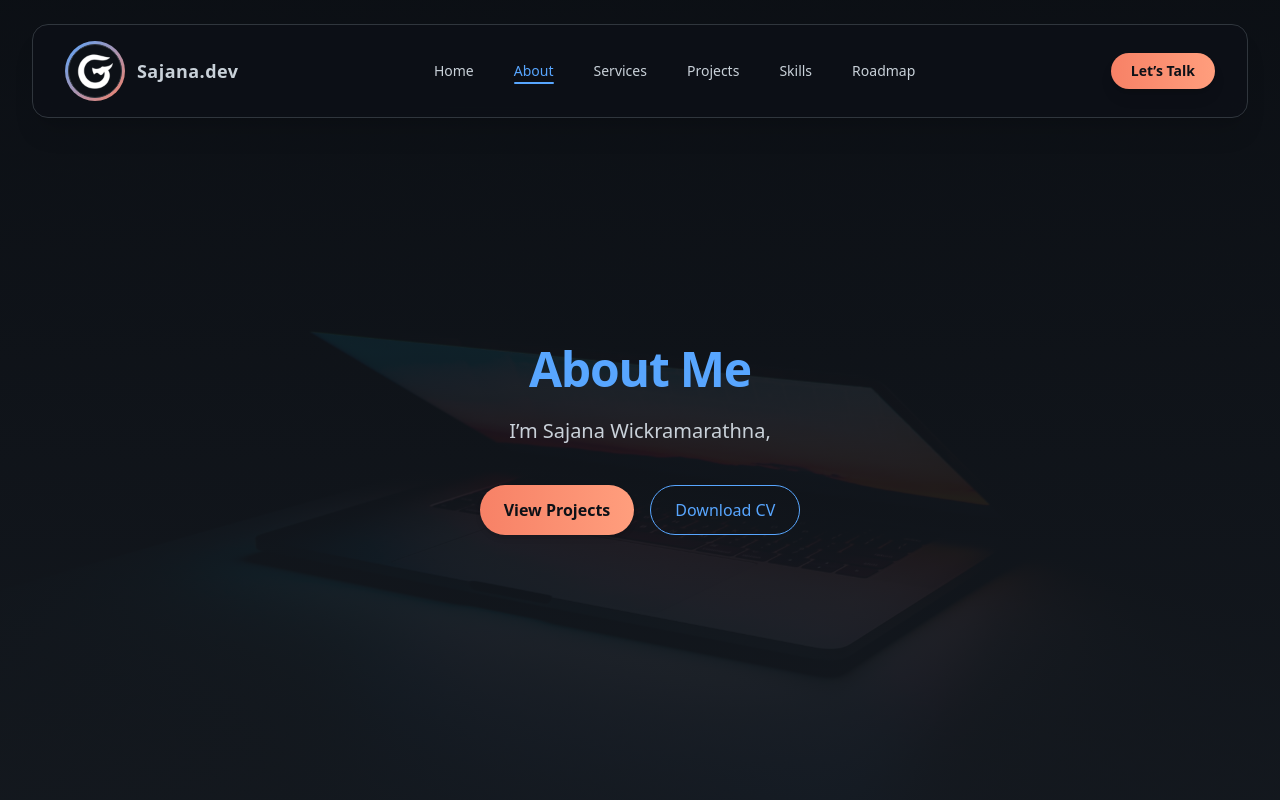
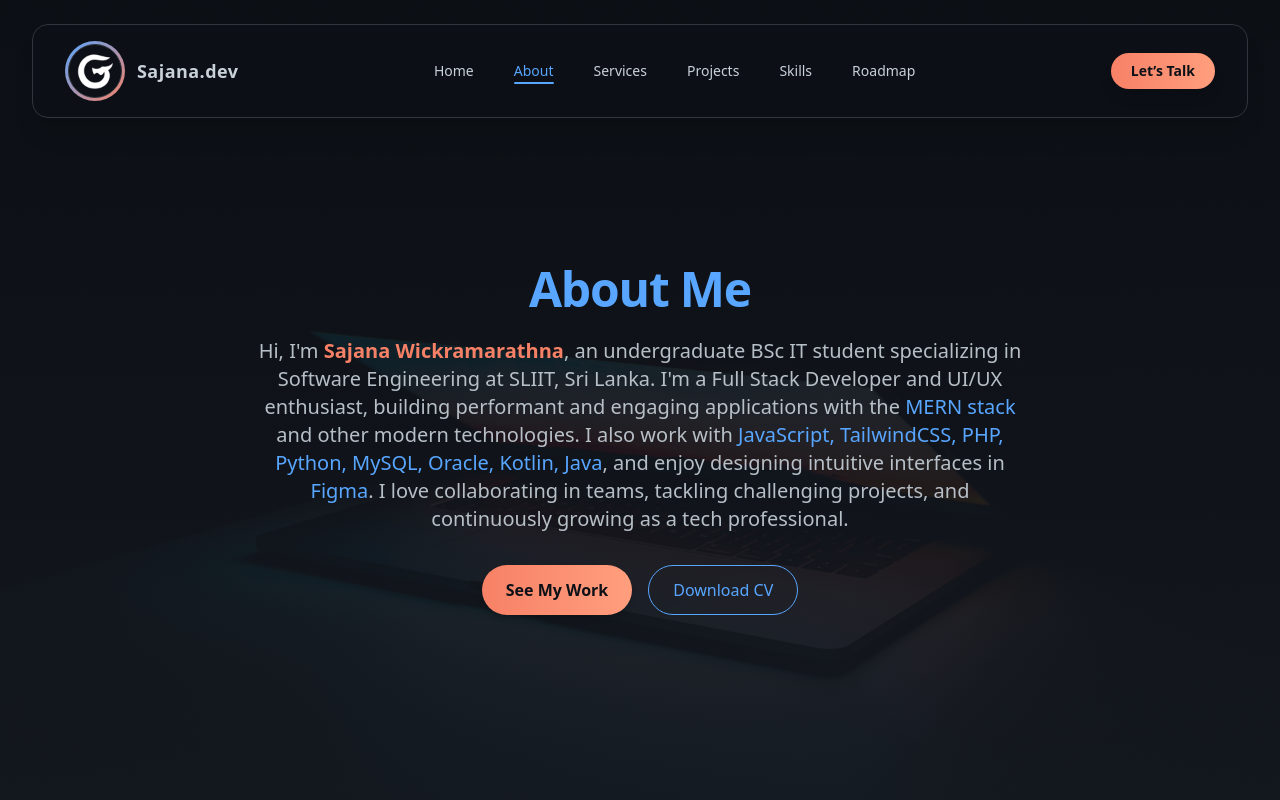
Before and after one commit to SajanaWickramarathna/Portfolio, a React (Create React App) app in the folder frontend/: page /about in a window 1280 px wide. Shown: the top 800 px of the page. Built offline with nearby package versions, Linux system fonts and the light colour scheme; the HTML template or start-up script is replaced by a standard one.

Commit message:
project update and about me

```diff
--- a/frontend/src/Projects/SPARK.js
+++ b/frontend/src/Projects/SPARK.js
@@ -5,9 +5,11 @@ import {
   SiReact,
   SiNodedotjs,
   SiTailwindcss,
+  SiVite,
 } from "react-icons/si";
 import { motion } from "framer-motion";
 import Footer from "../components/footer";
+import Spark from "../assets/spark.png";
 
 
 const techs = [
@@ -16,6 +18,7 @@ const techs = [
   { label: "React", icon: <SiReact className="text-blue-400" /> },
   { label: "Node.js", icon: <SiNodedotjs className="text-green-400" /> },
   { label: "Tailwind CSS", icon: <SiTailwindcss className="text-teal-400" /> },
+  { label: "Vite", icon: <SiVite className="text-purple-400" /> },
 ];
 
 const CleanWaveSys = () => {
@@ -53,7 +56,7 @@ const CleanWaveSys = () => {
               SPARK
             </h2>
             <p className="text-[#C9D1D9] text-sm md:text-base mb-4 max-w-md mx-auto md:mx-0">
-              under dev
+              volunteer management system for NGOs to organize and track volunteer activities and engagement.
             </p>
 
             <ul className="text-[#8B949E] text-sm mb-4 list-disc list-inside space-y-1 max-w-md mx-auto md:mx-0">
@@ -79,7 +82,7 @@ const CleanWaveSys = () => {
             </div>
 
             <motion.a
-              href="https://github.com/SajanaWickramarathna/Earn-With-What-You-Know"
+              href="https://github.com/Seneth-Jayashan/Spark"
               target="_blank"
               rel="noopener noreferrer"
               whileHover={{ scale: 1.05 }}
@@ -97,7 +100,7 @@ const CleanWaveSys = () => {
             className="flex justify-center"
           >
             <img
-              src={""}
+              src={Spark}
               alt="EWWYK"
               className="w-full max-w-xl h-3/4 rounded-2xl shadow-lg border border-white/10 object-cover h-[250px]"
             />
--- a/frontend/src/pages/about.js
+++ b/frontend/src/pages/about.js
@@ -1,6 +1,5 @@
 import React from "react";
 import { motion } from "framer-motion";
-
 import { useNavigate } from "react-router-dom";
 import Footer from '../components/footer';
 const Cv = "/CV.pdf";
@@ -44,18 +43,23 @@ const About = () => {
           </motion.h2>
 
           <motion.p
-            className="text-lg md:text-xl text-[#C9D1D9] leading-relaxed max-w-3xl mx-auto"
+            className="text-lg md:text-xl text-[#C9D1D9]/90 leading-relaxed max-w-3xl mx-auto mb-6"
             initial={{ opacity: 0, y: 20 }}
             animate={{ opacity: 1, y: 0 }}
             transition={{ delay: 0.2, duration: 0.6 }}
             viewport={{ once: true }}
           >
-            I’m Sajana Wickramarathna,
+            Hi, I'm <span className="text-[#F78166] font-semibold">Sajana Wickramarathna</span>,
+            an undergraduate BSc IT student specializing in Software Engineering at SLIIT, Sri Lanka.
+            I'm a Full Stack Developer and UI/UX enthusiast, building performant and engaging applications
+            with the <span className="text-[#58A6FF] font-medium">MERN stack</span> and other modern technologies.
+            I also work with <span className="text-[#58A6FF] font-medium">JavaScript, TailwindCSS, PHP, Python, MySQL, Oracle, Kotlin, Java</span>, and enjoy designing intuitive interfaces in <span className="text-[#58A6FF] font-medium">Figma</span>.
+            I love collaborating in teams, tackling challenging projects, and continuously growing as a tech professional.
           </motion.p>
 
           {/* CTA Buttons */}
           <motion.div
-            className="mt-10 flex justify-center gap-4 flex-wrap"
+            className="mt-8 flex justify-center gap-4 flex-wrap"
             initial={{ opacity: 0, y: 20 }}
             animate={{ opacity: 1, y: 0 }}
             transition={{ delay: 0.4, duration: 0.6 }}
@@ -65,7 +69,7 @@ const About = () => {
               onClick={() => navigate("/projects")}
               className="bg-gradient-to-r from-[#F78166] to-[#FF9E7D] hover:from-[#FF9E7D] hover:to-[#F78166] text-[#0D1117] font-semibold px-6 py-3 rounded-full shadow-md transition-all duration-300"
             >
-              View Projects
+              See My Work
             </button>
             <a
               href={Cv}
@@ -76,7 +80,6 @@ const About = () => {
             </a>
           </motion.div>
         </div>
-
       </section>
       <Footer />
     </div>
--- a/frontend/src/pages/project.js
+++ b/frontend/src/pages/project.js
@@ -7,6 +7,7 @@ import Cleanwave from "../assets/cleanWave.png";
 import csDrop from "../assets/csDrop.png";
 import Finora from "../assets/finora.png";
 import Pcify from "../assets/pcify.png"
+import Spark from "../assets/spark.png";
 import Footer from "../components/footer";
 
 const projects = [
@@ -70,7 +71,7 @@ const projects = [
     title: "SPARK",
     description:
       "A volunteer management system for NGOs to organize and track volunteer activities.",
-    image: "",
+    image: Spark,
     link: "/spark",
   },
 ];
```
Also changed, not shown: frontend/src/assets/spark.png (added).
